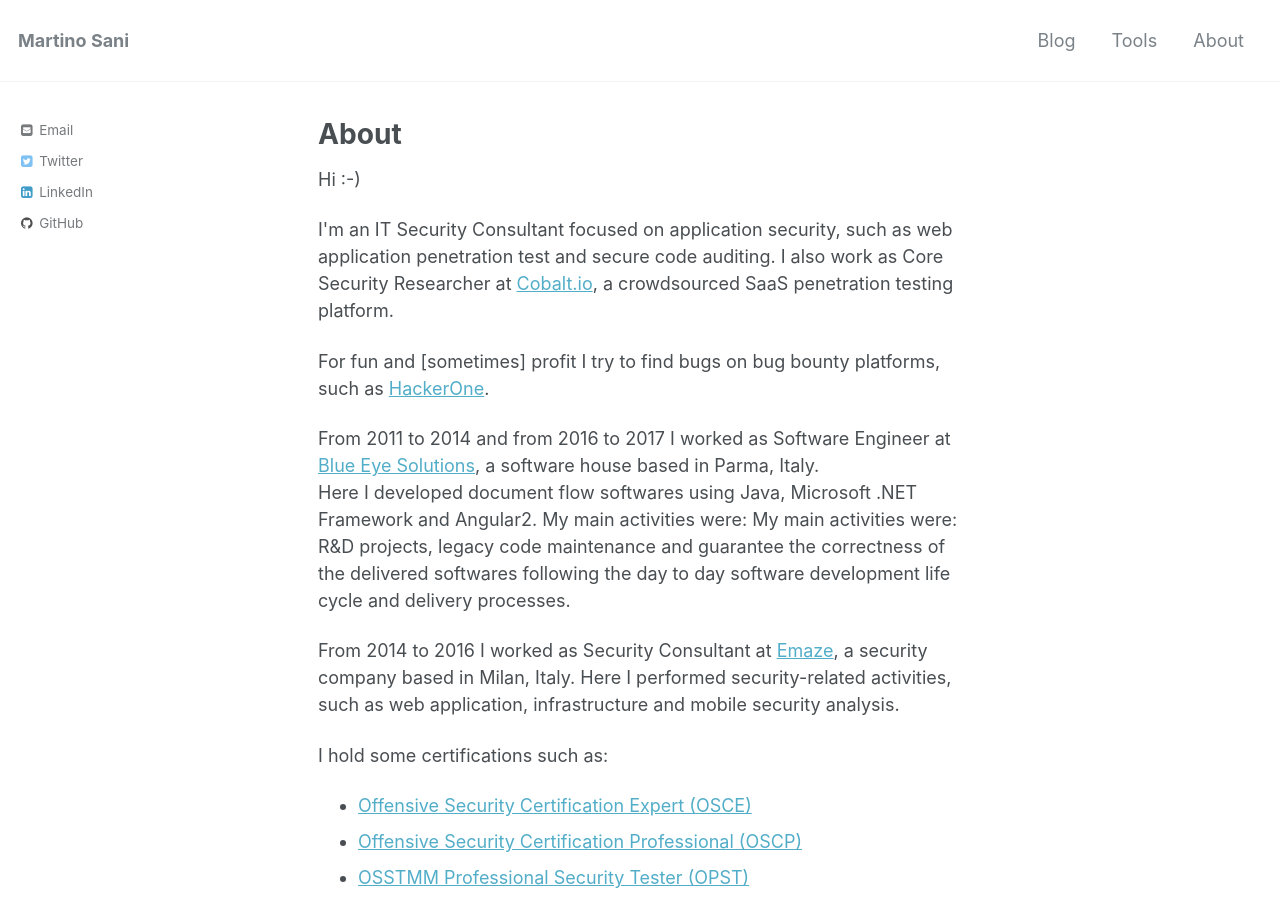
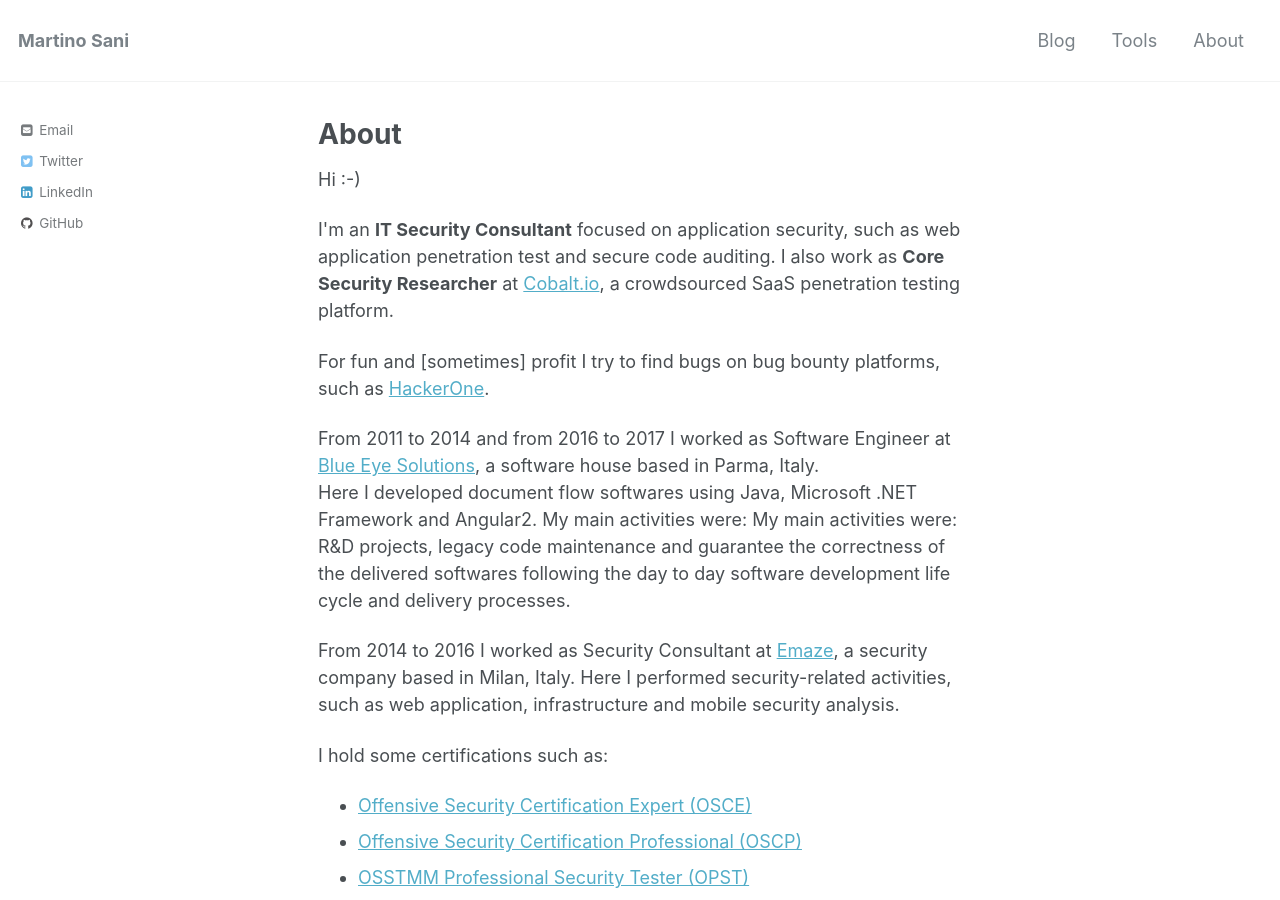
Before and after one commit to ilsani/ilsani.github.io, a Jekyll site: the page built from _pages/about.html, in a window 1280 px wide and 900 px high. Built offline with Jekyll 4.4.1, drawn with Linux system fonts in a browser that asks for light colours.

```diff
--- a/_pages/about.html
+++ b/_pages/about.html
@@ -7,7 +7,7 @@ permalink: /about/
 
   <p>Hi :-)</p>
 
-  <p>I'm an IT Security Consultant focused on application security, such as web application penetration test and secure code auditing. I also work as Core Security Researcher at <a href="https://app.cobalt.io/ilsani" target="_blank">Cobalt.io</a>, a crowdsourced SaaS penetration testing platform.</p>
+  <p>I'm an <strong>IT Security Consultant</strong> focused on application security, such as web application penetration test and secure code auditing. I also work as <strong>Core Security Researcher</strong> at <a href="https://app.cobalt.io/ilsani" target="_blank">Cobalt.io</a>, a crowdsourced SaaS penetration testing platform.</p>
 
   <p>
     For fun and [sometimes] profit I try to find bugs on bug bounty platforms, such as <a href="https://hackerone.com/ilsani?sort_type=latest_disclosable_activity_at&filter=type%3Aall%20from%3Ailsani&page=1&range=forever" target="_blank">HackerOne</a>.</p>
```
